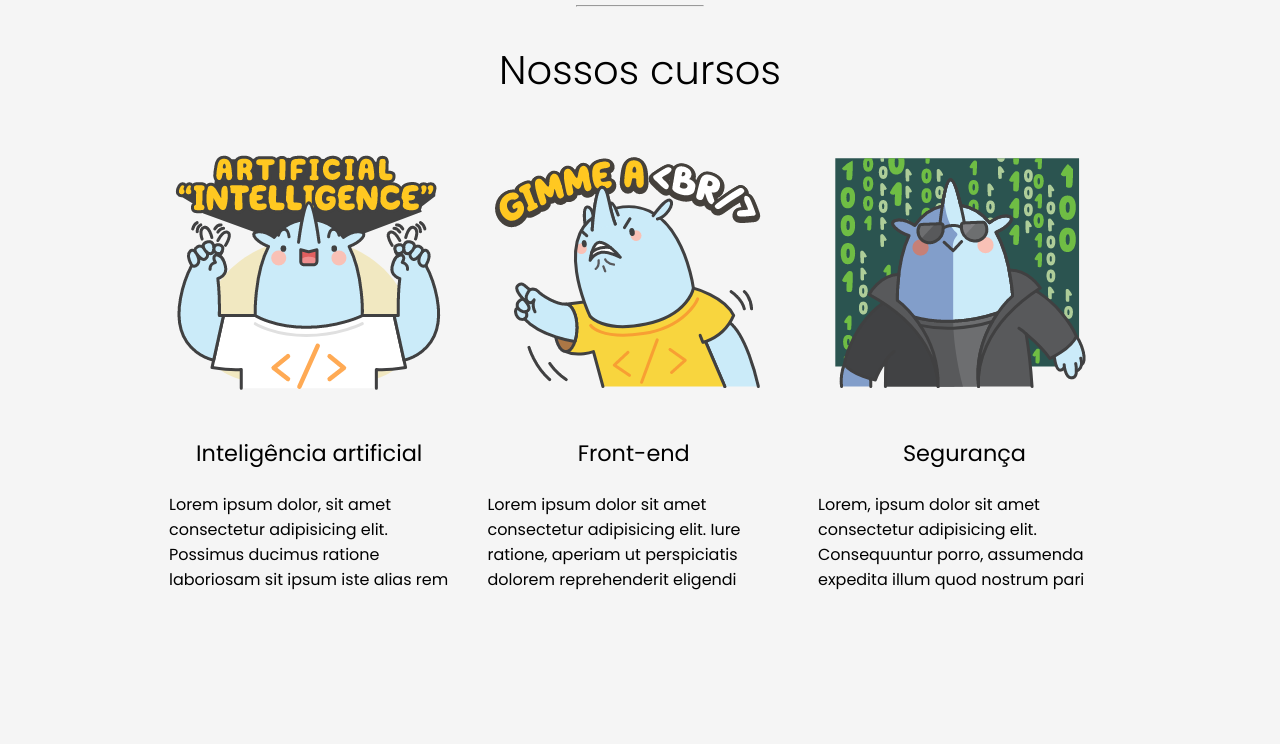
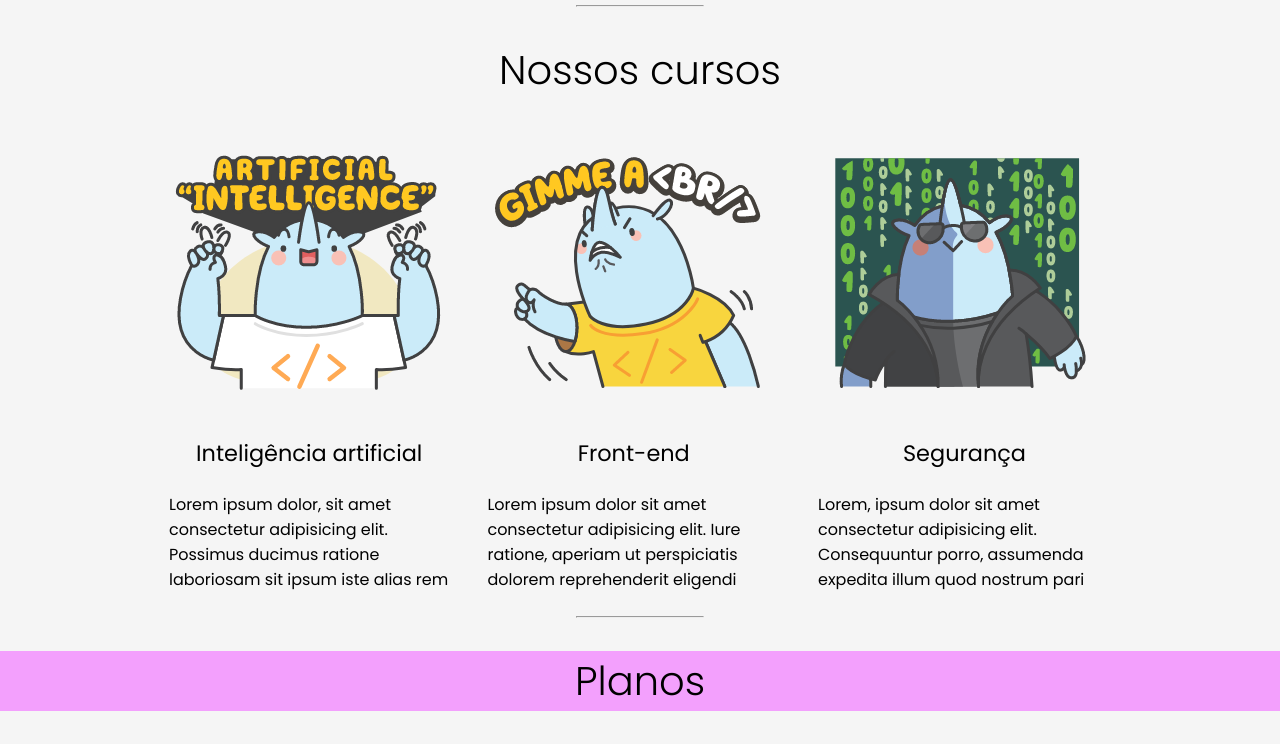
Before and after one commit to HigorChagas/front-box, a plain HTML site: page index.html in a window 1280 px wide. Shown: the part 826-1570 px from the top of the page. Before the commit the page ends 1434 px from the top, so only its background shows below. Drawn offline with Linux system fonts and the light colour scheme; a web font is replaced by a local one.

Commit message:
criando a section de planos

```diff
--- a/assets/css/style.css
+++ b/assets/css/style.css
@@ -29,8 +29,6 @@
     --clr-light-pink: #F3A0FD;
     --clr-light-gray: #F5F5F5;
     --clr-dark-gray: #E4E4E4;
-    --clr-black: #000000;
-    --clr-red: #EB3534;
 
 }
 
@@ -166,3 +164,11 @@ h2 {
     font-size: 1.4rem;
     font-weight: 400;
 }
+
+/************************/
+/* 7 - Plans
+/************************/
+
+.our-plans {
+    background-color: var(--clr-light-pink);
+}
--- a/index.html
+++ b/index.html
@@ -54,7 +54,12 @@
                 <h3 class="our-courses__title">Segurança</h3>
                 <p>Lorem, ipsum dolor sit amet consectetur adipisicing elit. Consequuntur porro, assumenda expedita illum quod nostrum pari</p>
             </div>
+        </section>
 
+        <hr>
+
+        <section class="our-plans">
+            <h2>Planos</h2>
         </section>
     </div>
 </head>
```
